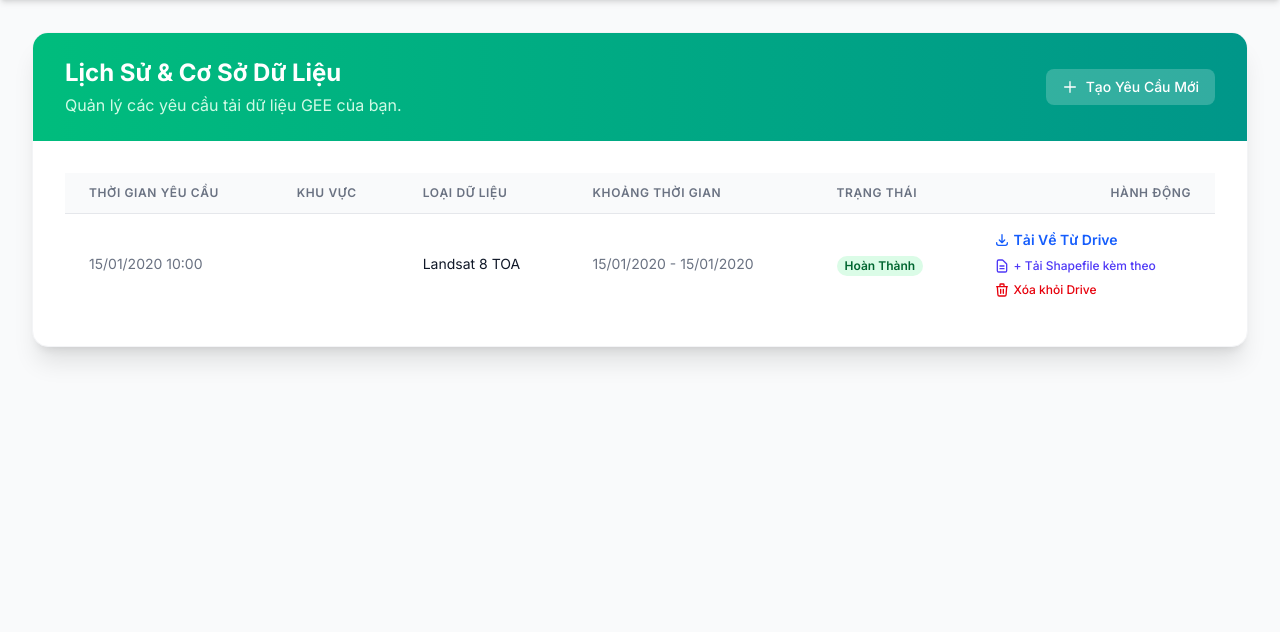
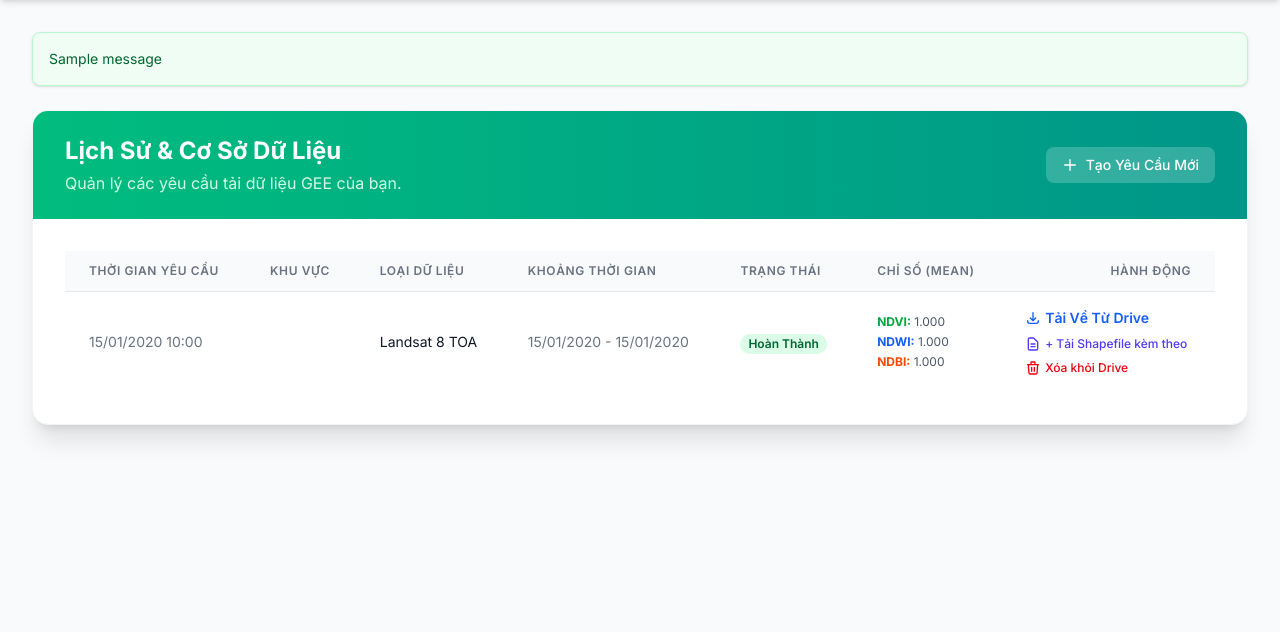
Before and after one commit to tuka0304/PPNCKH, a Django app: page /history/ in a window 1280 px wide. Shown: the part 65-697 px from the top of the page. Run offline with Django 5.2, Linux system fonts and the light colour scheme; tables that the repository leaves empty hold one stand-in row (values such as "Sample post"); one stand-in notice (Sample message) is shown; data that the repository does not hold is empty; style sheets or scripts are compiled from the project's sources.

Commit message:
Thêm tính năng tính toán NDVI, NDWI, NDBI từ GEE

```diff
--- a/gee_app/models.py
+++ b/gee_app/models.py
@@ -25,5 +25,10 @@ class GEEDataRequest(models.Model):
     download_url = models.URLField(max_length=1000, blank=True, null=True, verbose_name="Link Tải GEE")
     status = models.CharField(max_length=20, default='PENDING', verbose_name="Trạng Thái")
 
+    # Interpretation Indices
+    ndvi_mean = models.FloatField(blank=True, null=True, verbose_name="NDVI Trung bình")
+    ndwi_mean = models.FloatField(blank=True, null=True, verbose_name="NDWI Trung bình")
+    ndbi_mean = models.FloatField(blank=True, null=True, verbose_name="NDBI Trung bình")
+
     def __str__(self):
         return f"{self.dataset} - {self.ward.ten_xa} ({self.start_date} to {self.end_date})"
--- a/gee_app/templates/gee_app/base.html
+++ b/gee_app/templates/gee_app/base.html
@@ -35,6 +35,16 @@
 
     <!-- Main Content -->
     <main class="flex-grow max-w-7xl mx-auto px-4 sm:px-6 lg:px-8 py-8 w-full">
+        {% if messages %}
+            <div class="mb-6 space-y-2">
+                {% for message in messages %}
+                    <div class="p-4 rounded-lg shadow-sm text-sm {% if message.tags == 'error' %}bg-red-50 text-red-800 border border-red-200{% elif message.tags == 'success' %}bg-green-50 text-green-800 border border-green-200{% else %}bg-blue-50 text-blue-800 border border-blue-200{% endif %}">
+                        {{ message }}
+                    </div>
+                {% endfor %}
+            </div>
+        {% endif %}
+
         {% block content %}{% endblock %}
     </main>
 
--- a/gee_app/templates/gee_app/history.html
+++ b/gee_app/templates/gee_app/history.html
@@ -23,6 +23,7 @@
                         <th scope="col" class="px-6 py-3 text-left text-xs font-semibold text-gray-500 uppercase tracking-wider">Loại Dữ Liệu</th>
                         <th scope="col" class="px-6 py-3 text-left text-xs font-semibold text-gray-500 uppercase tracking-wider">Khoảng Thời Gian</th>
                         <th scope="col" class="px-6 py-3 text-left text-xs font-semibold text-gray-500 uppercase tracking-wider">Trạng Thái</th>
+                        <th scope="col" class="px-6 py-3 text-left text-xs font-semibold text-gray-500 uppercase tracking-wider">Chỉ Số (Mean)</th>
                         <th scope="col" class="px-6 py-3 text-right text-xs font-semibold text-gray-500 uppercase tracking-wider">Hành Động</th>
                     </tr>
                 </thead>
@@ -50,6 +51,17 @@
                                 <span class="px-2 inline-flex text-xs leading-5 font-semibold rounded-full bg-gray-100 text-gray-800">Đã Xóa Khỏi Drive</span>
                             {% else %}
                                 <span class="px-2 inline-flex text-xs leading-5 font-semibold rounded-full bg-red-100 text-red-800">Lỗi</span>
+                            {% endif %}
+                        </td>
+                        <td class="px-6 py-4 whitespace-nowrap text-xs text-gray-600">
+                            {% if req.ndvi_mean or req.ndwi_mean or req.ndbi_mean %}
+                                <div class="flex flex-col gap-1">
+                                    {% if req.ndvi_mean %}<span><strong class="text-green-600">NDVI:</strong> {{ req.ndvi_mean|floatformat:3 }}</span>{% endif %}
+                                    {% if req.ndwi_mean %}<span><strong class="text-blue-600">NDWI:</strong> {{ req.ndwi_mean|floatformat:3 }}</span>{% endif %}
+                                    {% if req.ndbi_mean %}<span><strong class="text-orange-600">NDBI:</strong> {{ req.ndbi_mean|floatformat:3 }}</span>{% endif %}
+                                </div>
+                            {% else %}
+                                <span class="text-gray-400 italic">N/A</span>
                             {% endif %}
                         </td>
                         <td class="px-6 py-4 whitespace-nowrap text-sm font-medium">
@@ -85,7 +97,7 @@
                     </tr>
                     {% empty %}
                     <tr>
-                        <td colspan="6" class="px-6 py-12 text-center text-gray-500">
+                        <td colspan="7" class="px-6 py-12 text-center text-gray-500">
                             Chưa có dữ liệu nào được tải.
                         </td>
                     </tr>
--- a/gee_app/views.py
+++ b/gee_app/views.py
@@ -50,8 +50,8 @@ def home_view(request):
         filename = f"{dataset_name}_{combined_ward.ten_xa}_{start_date}_{end_date}".replace(" ", "_")[:100]
 
         try:
-            # Create Task in GEE
-            task_id = start_drive_export(
+            # Create Task in GEE and calculate indices
+            task_id, ndvi, ndwi, ndbi = start_drive_export(
                 dataset=dataset,
                 start_date=start_date,
                 end_date=end_date,
@@ -66,10 +66,13 @@ def home_view(request):
                 start_date=start_date,
                 end_date=end_date,
                 task_id=task_id,
-                status='PROCESSING'
+                status='PROCESSING',
+                ndvi_mean=ndvi,
+                ndwi_mean=ndwi,
+                ndbi_mean=ndbi
             )
 
-            messages.success(request, f'Yêu cầu tải dữ liệu cho ({combined_ward.ten_xa}) đã được đưa vào hàng đợi xử lý.')
+            messages.success(request, f'Yêu cầu tải dữ liệu cho ({combined_ward.ten_xa}) đã được đưa vào hàng đợi xử lý. (Lấy kèm Chỉ số phân tích)')
             return redirect('history')
 
         except Exception as e:
```
Also changed, not shown: gee_app/gee_utils.py (+29 -1 lines), gee_app/migrations/0004_geedatarequest_ndbi_mean_geedatarequest_ndvi_mean_and_more.py (added).
